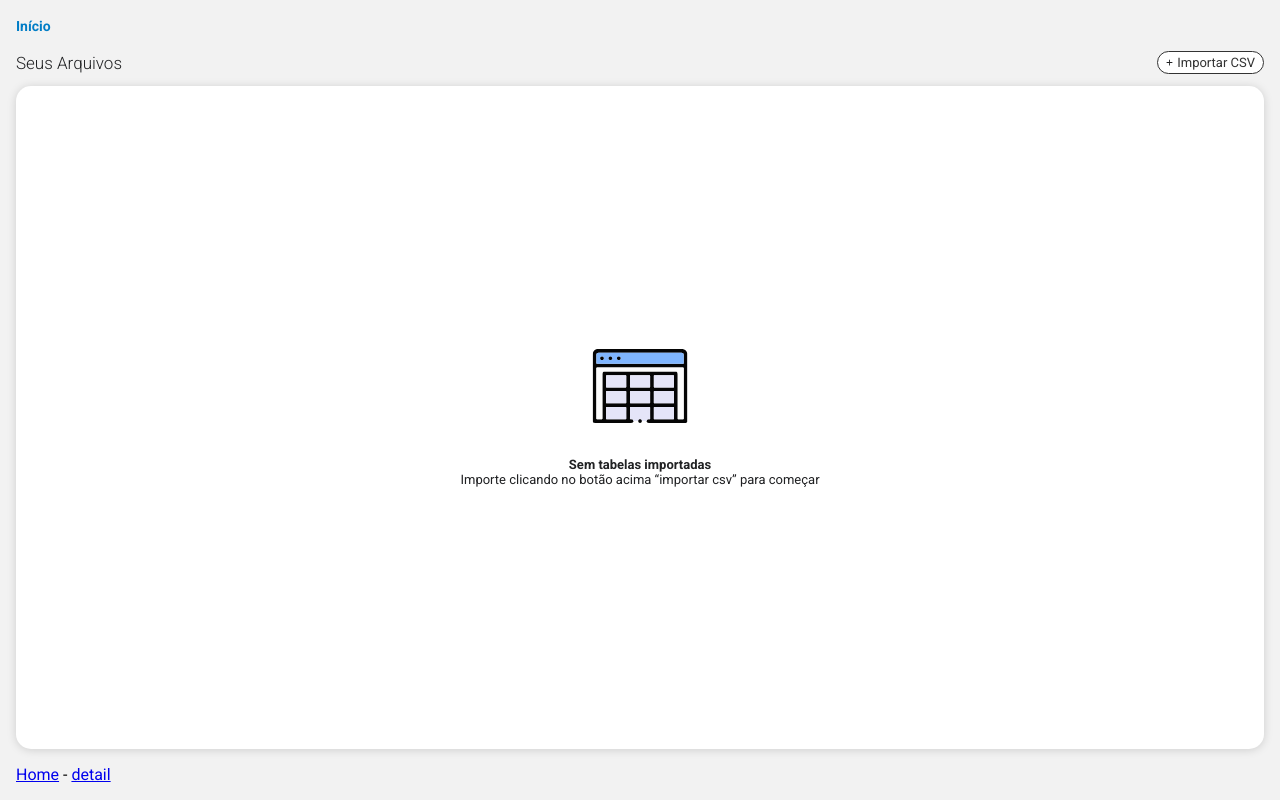
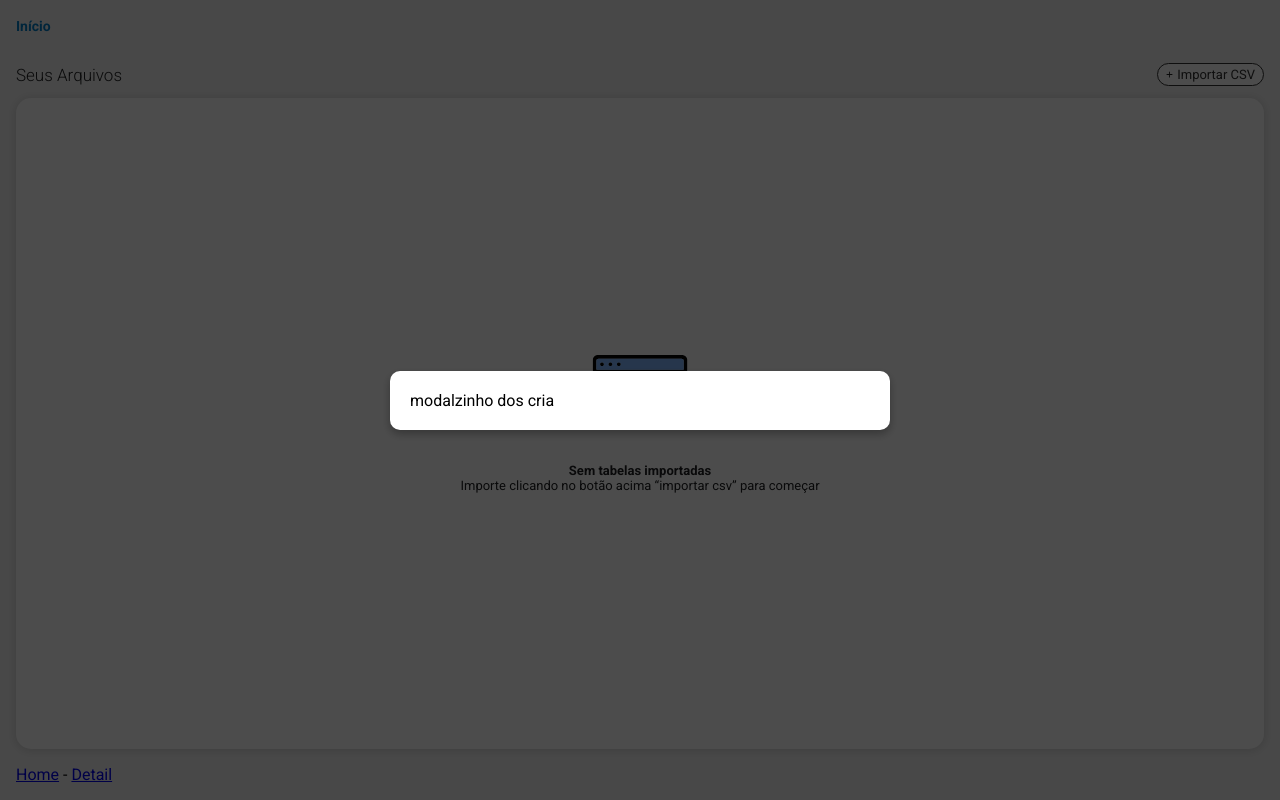
Before and after one commit to gustavoricardodev/csv-test-zoox, a Vue app: page / in a window 1280 px wide. Both pictures are taken after a click on the button "Importar CSV". Built offline with nearby package versions, Linux system fonts and the light colour scheme.

Commit message:
feat: starting generic modal structure

```diff
--- a/src/App.vue
+++ b/src/App.vue
@@ -1,6 +1,6 @@
 <script setup lang="ts">
-import { RouterLink, RouterView } from "vue-router";
-import Breadcrumb from "./components/Default/Breadcrumb.vue";
+import { RouterLink, RouterView } from 'vue-router';
+import Breadcrumb from './components/Default/Breadcrumb.vue';
 </script>
 
 <template>
@@ -13,7 +13,7 @@ import Breadcrumb from "./components/Default/Breadcrumb.vue";
 
     <div>
       <RouterLink to="/">Home</RouterLink> -
-      <RouterLink to="/detail/1">detail</RouterLink>
+      <RouterLink to="/detail/1">Detail</RouterLink>
     </div>
   </div>
 </template>
--- /dev/null
+++ b/src/components/Common/CommonModal.vue
@@ -0,0 +1,87 @@
+<template>
+  <div v-if="isVisible" class="modal" @click="closeModal">
+    <div class="modal__content" @click.stop>
+      <slot></slot>
+    </div>
+  </div>
+</template>
+
+<script setup lang="ts">
+import { ref, watch, onMounted, onBeforeUnmount } from "vue";
+
+const props = defineProps<{
+  modelValue: boolean;
+}>();
+
+const emit = defineEmits(["update:modelValue"]);
+
+const isVisible = ref(props.modelValue);
+
+const closeModal = () => {
+  isVisible.value = false;
+  emit("update:modelValue", false);
+};
+
+const keyHandler = (event: KeyboardEvent) => {
+  if (event.key === "Escape") closeModal();
+};
+
+watch(
+  () => props.modelValue,
+  (newVal) => {
+    isVisible.value = newVal;
+  }
+);
+
+onMounted(() => {
+  document.addEventListener("keydown", keyHandler);
+});
+
+onBeforeUnmount(() => {
+  document.removeEventListener("keydown", keyHandler);
+});
+</script>
+
+<style scoped>
+.modal {
+  position: fixed;
+  top: 0;
+  left: 0;
+  width: 100%;
+  height: 100%;
+  background: rgba(0, 0, 0, 0.7);
+  display: flex;
+  align-items: center;
+  justify-content: center;
+  z-index: 1000;
+  animation: fadeIn 0.2s;
+}
+
+.modal__content {
+  background: white;
+  padding: 20px;
+  border-radius: 10px;
+  width: 90%;
+  max-width: 500px;
+  box-shadow: 0 4px 10px rgba(0, 0, 0, 0.3);
+  animation: slideUp 0.3s;
+}
+
+@keyframes fadeIn {
+  from {
+    opacity: 0;
+  }
+  to {
+    opacity: 1;
+  }
+}
+
+@keyframes slideUp {
+  from {
+    transform: translateY(100%);
+  }
+  to {
+    transform: translateY(0);
+  }
+}
+</style>
--- /dev/null
+++ b/src/components/HomeView/UploadModal.vue
@@ -0,0 +1,34 @@
+<script setup lang="ts">
+import Modal from '../Common/CommonModal.vue';
+
+const props = defineProps<{
+  uploadModalState: boolean;
+}>();
+
+const emit = defineEmits(["changeUploadModalState"]);
+
+const changeUploadModalState = () => {
+  emit("changeUploadModalState");
+}
+
+</script>
+
+<template>
+  <div>
+    <Modal v-model="props.uploadModalState" @modelValue="changeUploadModalState">
+      <p>modalzinho dos cria</p>
+    </Modal>
+  </div>
+</template>
+
+<style>
+.app {
+  width: 100vw;
+  height: 100vh;
+  padding: 1rem;
+  margin: 0;
+  display: flex;
+  flex-direction: column;
+  gap: 1rem;
+}
+</style>
--- a/src/views/HomeView.vue
+++ b/src/views/HomeView.vue
@@ -1,17 +1,31 @@
 <script setup lang="ts">
+import { ref } from 'vue';
+
+
 import CommonButton from "../components/Common/CommonButton.vue";
+import UploadModal from "../components/HomeView/UploadModal.vue";
 
-const handleButtonClick = () => {
-  console.log("Button clicado");
+const uploadModal = ref(false)
+
+const openUploadModal = () => {
+  uploadModal.value = true;
+  console.log('open')
 };
+
+const closeUploadModal = () => {
+  uploadModal.value = false;
+  console.log('close')
+}
 </script>
 
 <template>
   <main class="home">
 
+    <UploadModal :uploadModalState="uploadModal" @changeUploadModalState="closeUploadModal"/>
+
     <div class="home__top">
       <p class="home__top-title">Seus Arquivos</p>
-      <CommonButton theme="white" button-title="Importar CSV" @button-click="handleButtonClick">
+      <CommonButton theme="white" button-title="Importar CSV" @button-click="openUploadModal">
         <template #image>
           <img src="../assets/img/plus-icon.svg" width="7" height="7" alt="Ícone de adicionar" title="Ícone de adicionar" />
         </template>
```
